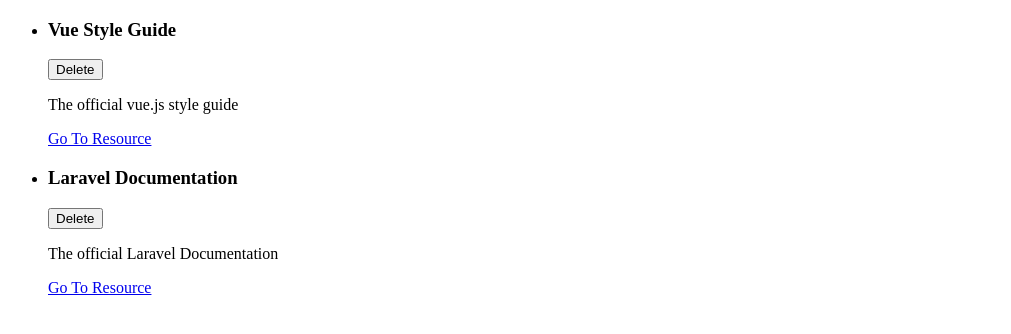
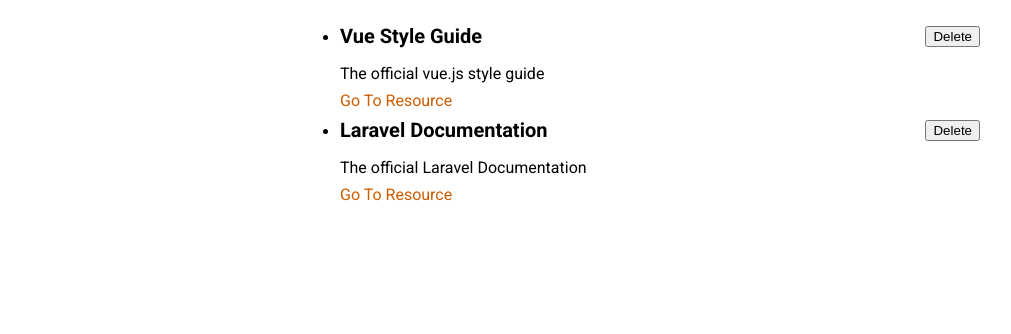
Before and after one commit to torressam333/resource-guide, a Vue app: page / in a window 1280 px wide. Shown: the top 334 px of the page, without its empty margins (0-1011 px from the left). Built offline with nearby package versions, Linux system fonts and the light colour scheme.

Commit message:
Add styling to components and make resources more modular

```diff
--- a/src/App.vue
+++ b/src/App.vue
@@ -1,22 +1,15 @@
 <template>
-  <ul>
-    <resource-item
-        v-for="resource in storedResources"
-        :key="resource.id"
-        :description="resource.description"
-        :link="resource.link"
-        :title="resource.title"
-    >
-    </resource-item>
-  </ul>
+  <stored-resources
+      :resources="storedResources"
+  ></stored-resources>
 </template>
 
 <script>
-import ResourceItem from './components/resources/ResourceItem';
+import StoredResources from "./components/resources/StoredResources";
 
 export default {
   components: {
-    ResourceItem
+    StoredResources,
   },
   data () {
     return {
@@ -38,3 +31,19 @@
   }
 }
 </script>
+
+<style>
+@import url('https://fonts.googleapis.com/css2?family=Roboto:wght@400;700&display=swap');
+
+* {
+  box-sizing: border-box;
+}
+
+html {
+  font-family: 'Roboto', sans-serif;
+}
+
+body {
+  margin: 0;
+}
+</style>
--- a/src/components/resources/ResourceItem.vue
+++ b/src/components/resources/ResourceItem.vue
@@ -34,3 +34,35 @@
   }
 }
 </script>
+
+<style scoped>
+li {
+  margin: auto;
+  max-width: 40rem;
+}
+
+header {
+  display: flex;
+  justify-content: space-between;
+  align-items: center;
+}
+
+h3 {
+  font-size: 1.25rem;
+  margin: 0.5rem 0;
+}
+
+p {
+  margin: 0.5rem 0;
+}
+
+a {
+  text-decoration: none;
+  color: #ce5c00;
+}
+
+a:hover,
+a:active {
+  color: #c89300;
+}
+</style>
--- /dev/null
+++ b/src/components/resources/StoredResources.vue
@@ -0,0 +1,32 @@
+<template>
+  <ul>
+    <resource-item
+        v-for="resource in resources"
+        :key="resource.id"
+        :description="resource.description"
+        :link="resource.link"
+        :title="resource.title"
+    >
+    </resource-item>
+  </ul>
+</template>
+
+<script>
+import ResourceItem from "./ResourceItem";
+
+export default {
+  name: ['stored-resources'],
+  components: {
+    ResourceItem
+  },
+  props: {
+    resources: {
+      type: Array
+    }
+  }
+}
+</script>
+
+<style scoped>
+
+</style>
```
